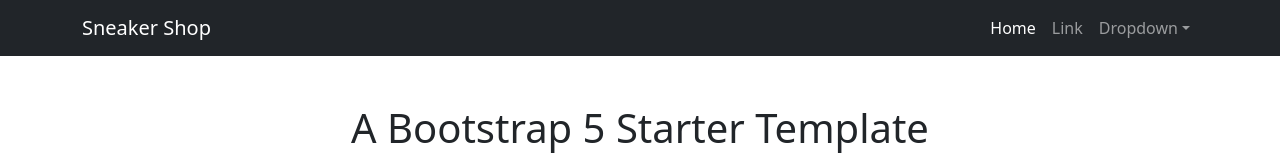
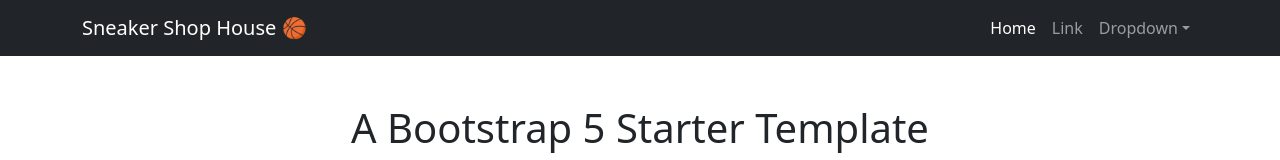
Before and after one commit to LucasChrispim/ssp-ca3, a website: page views/index.html in a window 1280 px wide. Shown: the top 160 px of the page. Drawn offline with nearby package versions, Linux system fonts and the light colour scheme.

Commit message:
Add Emoji

```diff
--- a/views/index.html
+++ b/views/index.html
@@ -5,7 +5,7 @@
         <meta name="viewport" content="width=device-width, initial-scale=1, shrink-to-fit=no" />
         <meta name="description" content="" />
         <meta name="author" content="" />
-        <title>Sneaker Shop</title>
+        <title>Sneaker Shop House</title>
         <!-- Favicon-->
         <link rel="icon" type="image/x-icon" href="assets/favicon.ico" />
         <!-- Core theme CSS (includes Bootstrap)-->
@@ -15,7 +15,7 @@
         <!-- Responsive navbar-->
         <nav class="navbar navbar-expand-lg navbar-dark bg-dark">
             <div class="container">
-                <a class="navbar-brand" href="#">Sneaker Shop</a>
+                <a class="navbar-brand" href="#">Sneaker Shop House 🏀</a>
                 <button class="navbar-toggler" type="button" data-bs-toggle="collapse" data-bs-target="#navbarSupportedContent" aria-controls="navbarSupportedContent" aria-expanded="false" aria-label="Toggle navigation"><span class="navbar-toggler-icon"></span></button>
                 <div class="collapse navbar-collapse" id="navbarSupportedContent">
                     <ul class="navbar-nav ms-auto mb-2 mb-lg-0">
```
